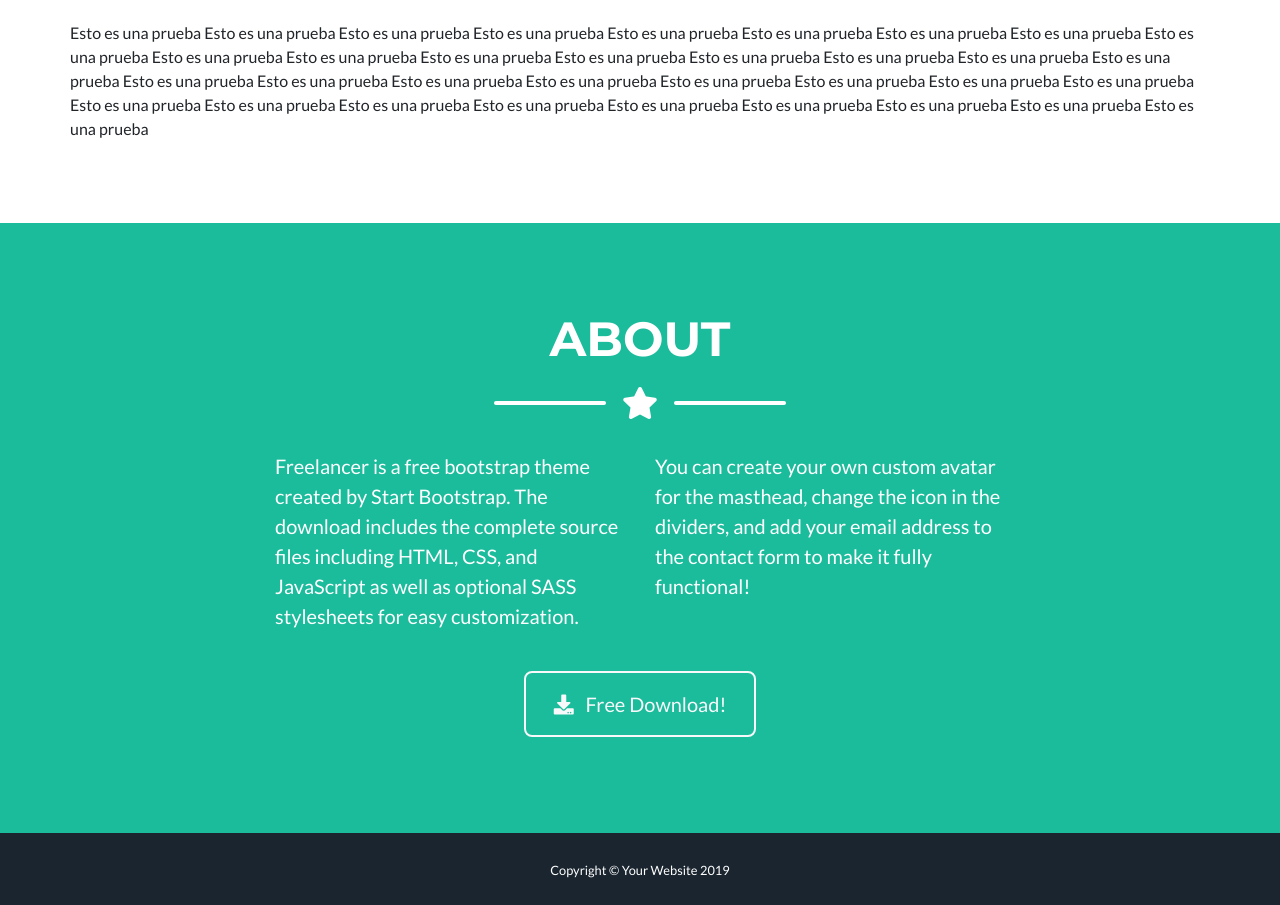
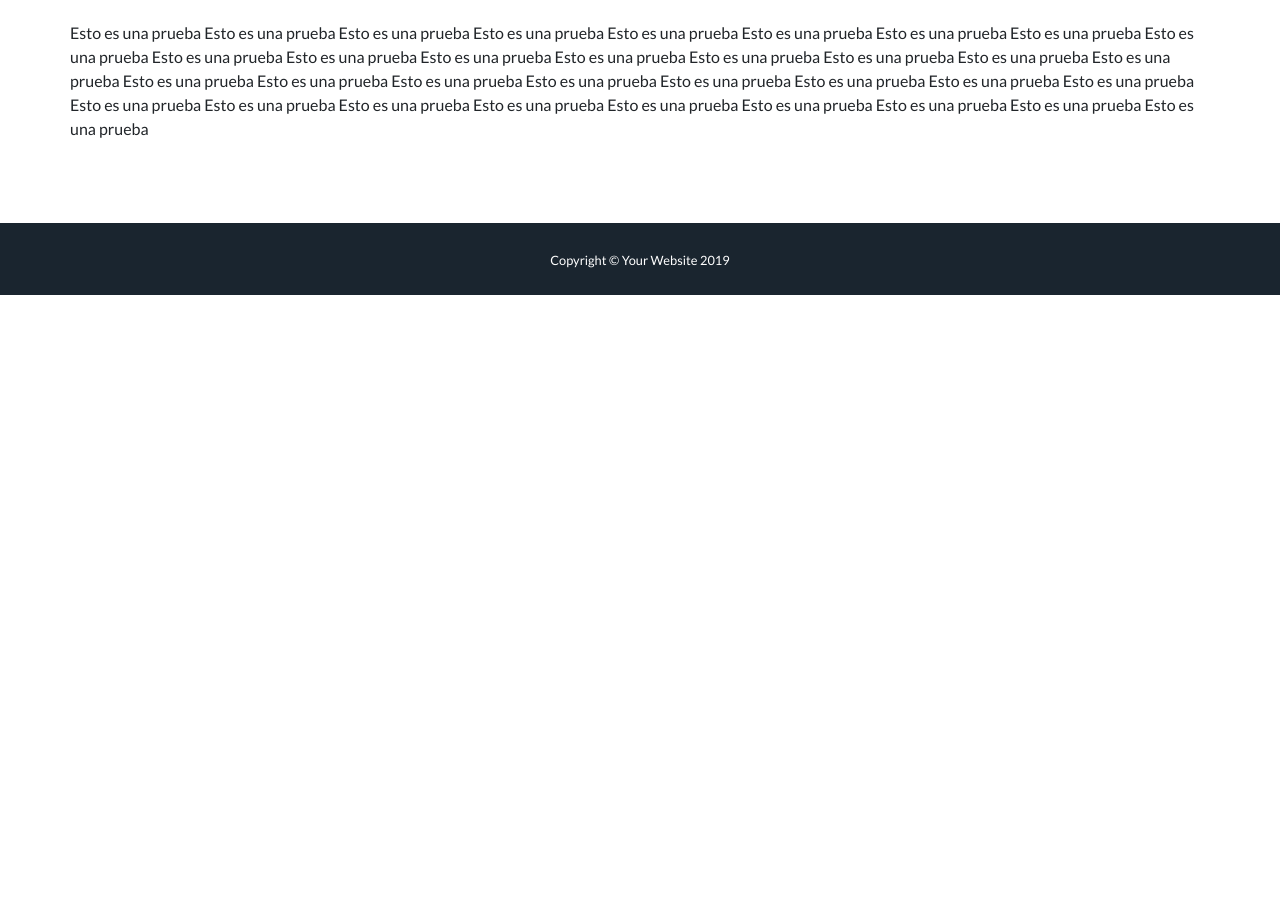
Before and after one commit to mini-credito/minicreditos, a website with bundled scripts: page index.html in a window 1280 px wide. Shown: the part 1010-1915 px from the top of the page. After the commit the page ends 1305 px from the top, so only its background shows below. Built offline with nearby package versions, Linux system fonts and the light colour scheme.

Commit message:
Update index.html

```diff
--- a/index.html
+++ b/index.html
@@ -86,45 +86,6 @@
 
     </div>
   </section>
-
-  <!-- About Section -->
-  <section class="page-section bg-primary text-white mb-0" id="about">
-    <div class="container">
-
-      <!-- About Section Heading -->
-      <h2 class="page-section-heading text-center text-uppercase text-white">About</h2>
-
-      <!-- Icon Divider -->
-      <div class="divider-custom divider-light">
-        <div class="divider-custom-line"></div>
-        <div class="divider-custom-icon">
-          <i class="fas fa-star"></i>
-        </div>
-        <div class="divider-custom-line"></div>
-      </div>
-
-      <!-- About Section Content -->
-      <div class="row">
-        <div class="col-lg-4 ml-auto">
-          <p class="lead">Freelancer is a free bootstrap theme created by Start Bootstrap. The download includes the complete source files including HTML, CSS, and JavaScript as well as optional SASS stylesheets for easy customization.</p>
-        </div>
-        <div class="col-lg-4 mr-auto">
-          <p class="lead">You can create your own custom avatar for the masthead, change the icon in the dividers, and add your email address to the contact form to make it fully functional!</p>
-        </div>
-      </div>
-
-      <!-- About Section Button -->
-      <div class="text-center mt-4">
-        <a class="btn btn-xl btn-outline-light" href="https://startbootstrap.com/themes/freelancer/">
-          <i class="fas fa-download mr-2"></i>
-          Free Download!
-        </a>
-      </div>
-
-    </div>
-  </section>
-
-
 
   <!-- Copyright Section -->
   <section class="copyright py-4 text-center text-white">
```
